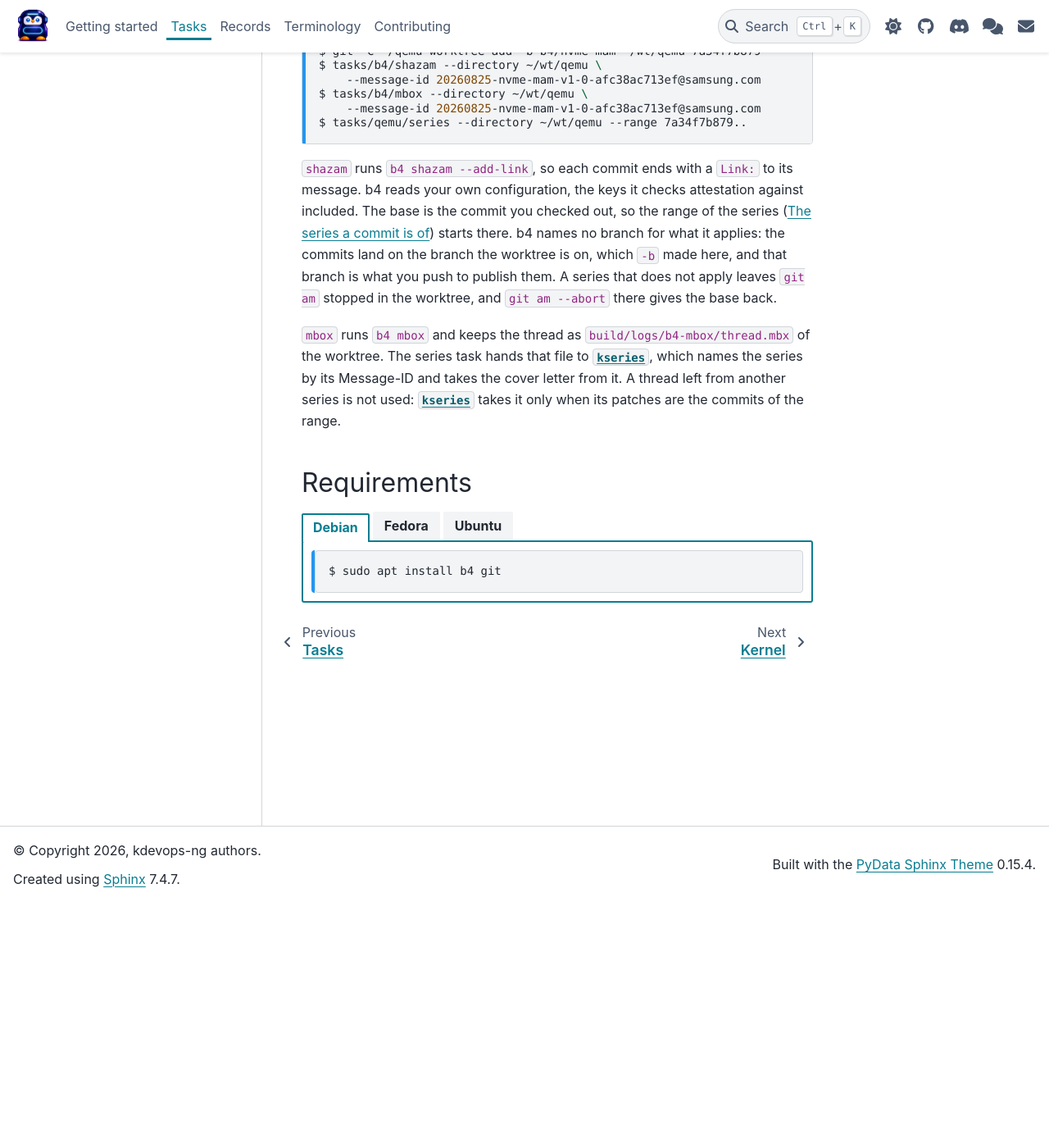
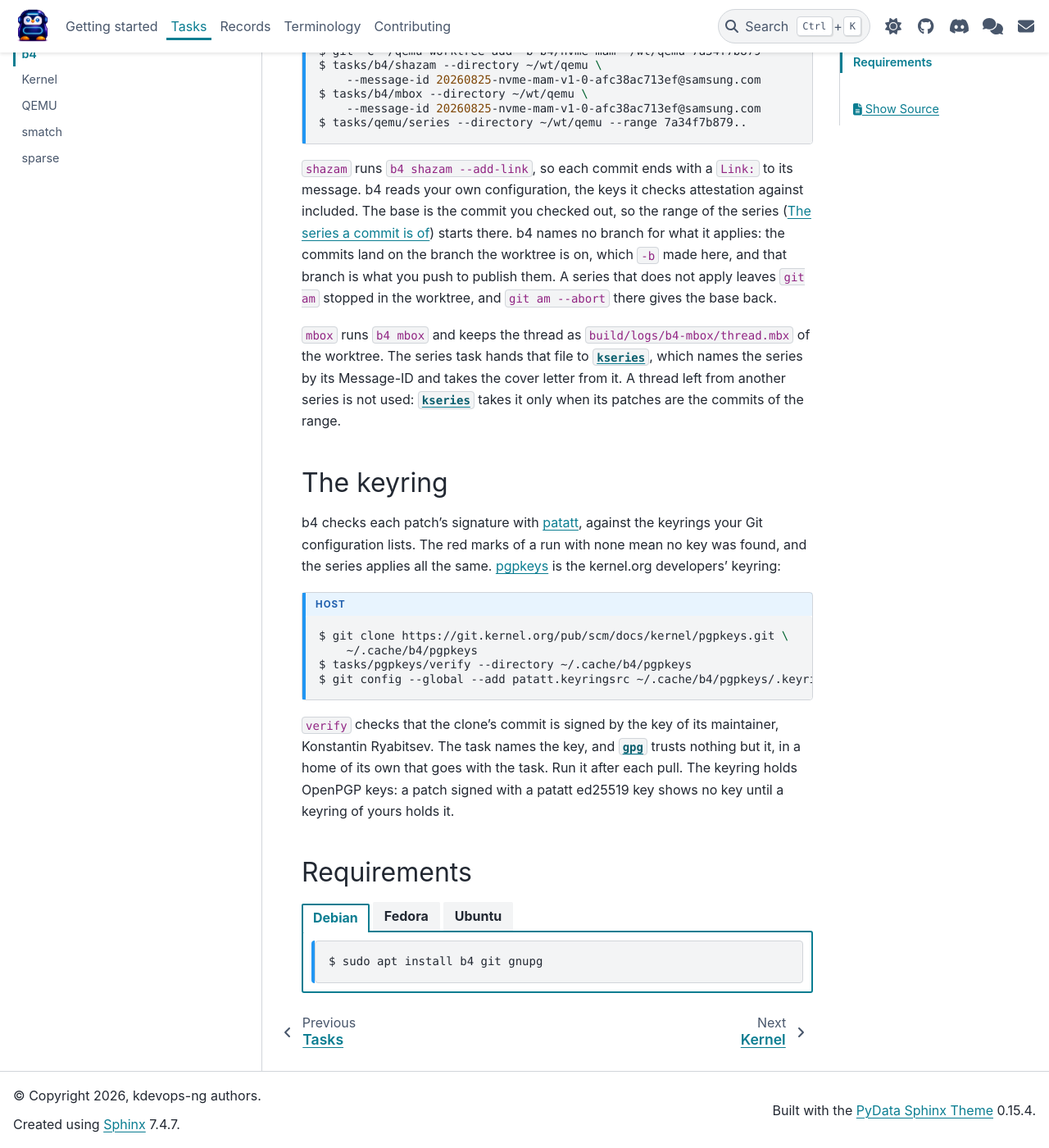
Before and after one commit to linux-kdevops/kdevops-ng, a Sphinx documentation site: the page built from docs/tasks/b4.rst, in a window 1280 px wide and 1400 px high, scrolled down 299 px. Shown: the whole window at 82% size. Built offline with Sphinx 7.4.7 and the PyData theme 0.15.4, drawn with Linux system fonts in a browser that asks for light colours.

Commit message:
pgpkeys: check the commit of the kernel.org keyring clone
b4 checks attestation against the keyrings the developer's Git
configuration lists, so the keyring is theirs to clone and to name
there, and no task sets it for b4. This one checks that the clone can
be trusted: its commit signed by the maintainer's key, which gpg
trusts alone, in a home that goes with the task, pass or fail, and
with no agent started.

git verify-commit is done in a moment, writes nothing and leaves no
record, so the task starts no unit for it.

Signed-off-by: Daniel Gomez <da.gomez@kernel.org>

```diff
--- a/docs/conf.py
+++ b/docs/conf.py
@@ -85,6 +85,7 @@ cmd_links = {
     "TasksMax=": "https://www.freedesktop.org/software/systemd/man/latest/systemd.resource-control.html#TasksMax=N",
     "apt": "https://manpages.debian.org/apt",
     "doc8": "https://github.com/PyCQA/doc8",
+    "gpg": "https://www.gnupg.org/documentation/manuals/gnupg/Invoking-GPG.html",
     "git": "https://git-scm.com/docs/git",
     "git subrepo": "https://github.com/ingydotnet/git-subrepo",
     "git worktree": "https://git-scm.com/docs/git-worktree",
--- a/docs/getting-started/requirements.rst
+++ b/docs/getting-started/requirements.rst
@@ -115,7 +115,7 @@ What each part needs
 
 Each part of kdevops-ng lists its own tools, on its page:
 
-- :ref:`The b4 task <requirements-b4>`: `b4`_ and Git.
+- :ref:`The b4 tasks <requirements-b4>`: `b4`_, Git and `GnuPG`_.
 - :ref:`The kernel tasks <requirements-kernel>`: :cmd:`make`, a compiler
   and `Perl`_.
 - :ref:`The QEMU tasks <requirements-qemu>`: `Meson`_, :cmd:`make`, a
@@ -134,6 +134,7 @@ Each part of kdevops-ng lists its own tools, on its page:
 .. _Debian: https://www.debian.org/releases/testing/
 .. _Fedora: https://docs.fedoraproject.org/en-US/releases/rawhide/
 .. _Git: https://git-scm.com
+.. _GnuPG: https://gnupg.org
 .. _git-subrepo: https://github.com/ingydotnet/git-subrepo
 .. _kresults: https://github.com/linux-kdevops/kresults
 .. _Linux: https://kernel.org
--- a/docs/tasks/b4.rst
+++ b/docs/tasks/b4.rst
@@ -37,6 +37,30 @@ and takes the cover letter from it. A thread left from another series
 is not used: :cmd:`kseries` takes it only when its patches are the
 commits of the range.
 
+The keyring
+===========
+
+b4 checks each patch's signature with `patatt`_, against the keyrings
+your Git configuration lists. The red marks of a run with none mean no
+key was found, and the series applies all the same. `pgpkeys`_ is the
+kernel.org developers' keyring:
+
+.. code-block:: console
+   :caption: host
+   :class: cmd-host
+
+   $ git clone https://git.kernel.org/pub/scm/docs/kernel/pgpkeys.git \
+       ~/.cache/b4/pgpkeys
+   $ tasks/pgpkeys/verify --directory ~/.cache/b4/pgpkeys
+   $ git config --global --add patatt.keyringsrc ~/.cache/b4/pgpkeys/.keyring
+
+:src:`verify <tasks/pgpkeys/verify>` checks that the clone's commit is
+signed by the key of its maintainer, Konstantin Ryabitsev. The task
+names the key, and :cmd:`gpg` trusts nothing but it, in a home of its
+own that goes with the task. Run it after each pull. The keyring holds
+OpenPGP keys: a patch signed with a patatt ed25519 key shows no key
+until a keyring of yours holds it.
+
 .. _requirements-b4:
 
 Requirements
@@ -51,7 +75,7 @@ Requirements
       .. code-block:: console
          :class: cmd-host
 
-         $ sudo apt install b4 git
+         $ sudo apt install b4 git gnupg
 
    .. tab-item:: Fedora
       :sync: fedora
@@ -67,6 +91,8 @@ Requirements
       .. code-block:: console
          :class: cmd-host
 
-         $ sudo apt install b4 git
+         $ sudo apt install b4 git gnupg
 
 .. _b4: https://b4.docs.kernel.org
+.. _patatt: https://pypi.org/project/patatt/
+.. _pgpkeys: https://git.kernel.org/pub/scm/docs/kernel/pgpkeys.git
```
Also changed, not shown: other parts of docs/tasks/b4.rst (+1 -1 lines), designs/tasks.md (+3 -1 lines), 1 other file.
